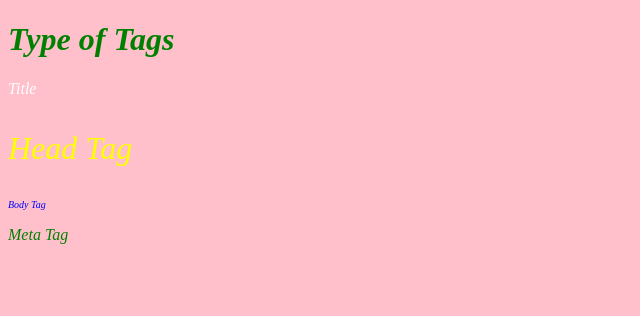
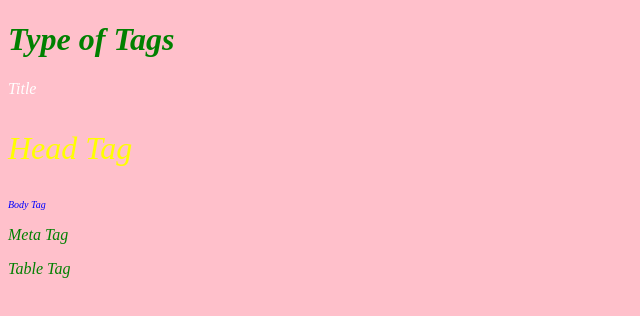
Before and after one commit to gayathri-sai03/Web-Development-, a plain HTML site: page video_003/tags-code.html in a window 1280 px wide. Shown: the full height of the page, 0-640 px from the left. Drawn offline with Linux system fonts and the light colour scheme.

Commit message:
Basic Structure

```diff
--- a/video_003/tags-code.html
+++ b/video_003/tags-code.html
@@ -12,5 +12,6 @@
     <p style="color: yellow; font-size:xx-large">Head Tag</p>
    <p style="color: blue ; font-size:x-small"> Body Tag</p>
    <p style="color: purple g;font-size:medium"> Meta Tag</p>
+   <p style="color: rgb(194, 129, 174) g;font-size:medium"> Table Tag</p>
 </body>
 </html>
```
